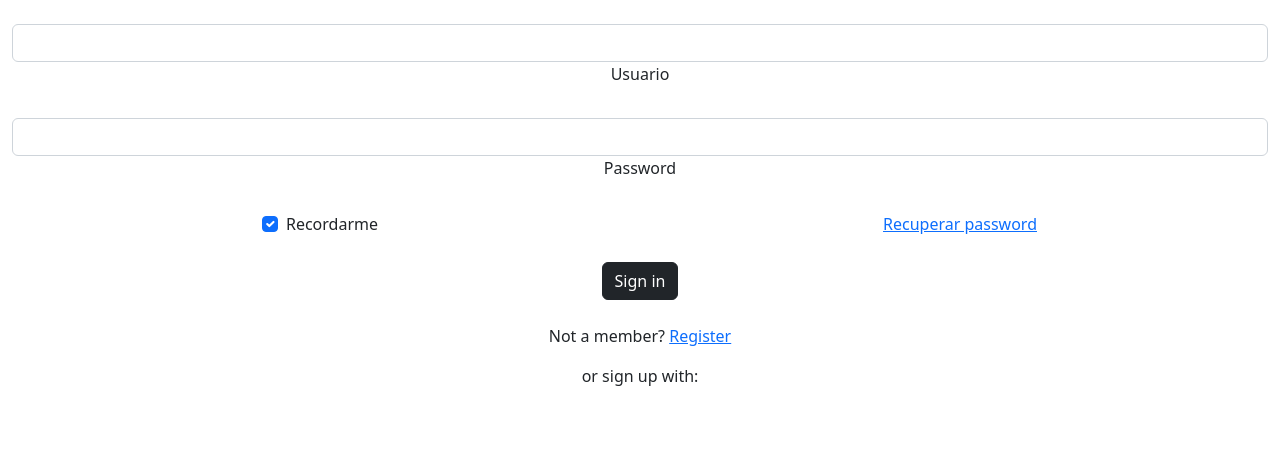
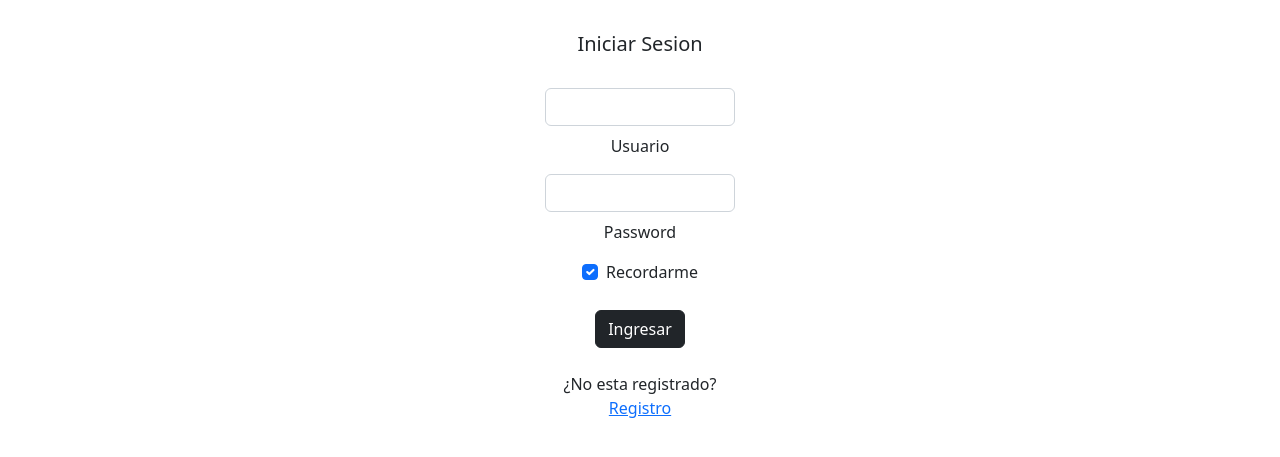
Before and after one commit to deeivid12/prode_qatar_2022, a Django app: page /accounts/login in a window 1280 px wide. Shown: the part 56-513 px from the top of the page. Run offline with Django 4.2, Linux system fonts and the light colour scheme.

Commit message:
Modify login and register templates and modify password validators

```diff
--- a/prode_qatar_2022/members/templates/auth/login.html
+++ b/prode_qatar_2022/members/templates/auth/login.html
@@ -5,26 +5,24 @@
 {% endblock %}
 
 {% block content %}
-	{% if messages %}
-		{% for message in messages %}
-		<div class="alert {{ message.tags }} alert-dismissible fade show" role="alert">
-			{{ message }}
-			<button type="button" class="btn-close" data-bs-dismiss="alert" aria-label="Close"></button>
-		</div>
-		{% endfor %}
-	{% endif %}
-	<div class="form-group">
+<div class="row">
+	<div class="col mt-2 mb-4">
+		<h5>Iniciar Sesion</h5>
+	</div>
+</div>
+<div class="row">
+	<div class="col-8 col-sm-6 col-md-4 col-lg-3 col-xl-2 mx-auto form-group">
 		<form method="post">
 			{% csrf_token %}
 			<!-- Email input -->
-			<div class="form-outline mb-4">
-			  <input type="text" name="username" id="username" class="form-control" />
+			<div class="form-outline mb-2">
+			  <input type="text" name="username" id="username" class="form-control mb-2" />
 			  <label class="form-label" for="username">Usuario</label>
 			</div>
 
 			<!-- Password input -->
-			<div class="form-outline mb-4">
-			  <input type="password" name="password" id="password" class="form-control" />
+			<div class="form-outline mb-2">
+			  <input type="password" name="password" id="password" class="form-control mb-2" />
 			  <label class="form-label" for="password">Password</label>
 			</div>
 
@@ -37,36 +35,16 @@
 				  <label class="form-check-label" for="form2Example31"> Recordarme </label>
 				</div>
 			  </div>
-
-			  <div class="col">
-				<!-- Simple link -->
-				<a href="#!">Recuperar password</a>
-			  </div>
 			</div>
 
 			<!-- Submit button -->
-			<button type="submit" class="btn btn-dark btn-block mb-4">Sign in</button>
+			<button type="submit" class="btn btn-dark btn-block mb-4">Ingresar</button>
 
 			<!-- Register buttons -->
 			<div class="text-center">
-			  <p>Not a member? <a href="#!">Register</a></p>
-			  <p>or sign up with:</p>
-			  <button type="button" class="btn btn-link btn-floating mx-1">
-				<i class="fab fa-facebook-f"></i>
-			  </button>
-
-			  <button type="button" class="btn btn-link btn-floating mx-1">
-				<i class="fab fa-google"></i>
-			  </button>
-
-			  <button type="button" class="btn btn-link btn-floating mx-1">
-				<i class="fab fa-twitter"></i>
-			  </button>
-
-			  <button type="button" class="btn btn-link btn-floating mx-1">
-				<i class="fab fa-github"></i>
-			  </button>
+			  <p>¿No esta registrado? <a href="{% url 'register' %}">Registro</a></p>
 			</div>
 		  </form>
 	</div>
+</div>
 {% endblock %}
--- a/prode_qatar_2022/members/urls.py
+++ b/prode_qatar_2022/members/urls.py
@@ -4,5 +4,5 @@ from members import views
 urlpatterns = [
     path("login", views.login_user, name="login"),
     path("logout_user", views.logout_user, name="logout"),
-    path("register_user", views.register_user, name="register"),
+    path("register", views.register_user, name="register"),
 ]
```
Also changed, not shown: prode_qatar_2022/members/templates/auth/register.html (+32 -13 lines), prode_qatar_2022/prode_qatar_2022/settings.py (+12 -9 lines).
